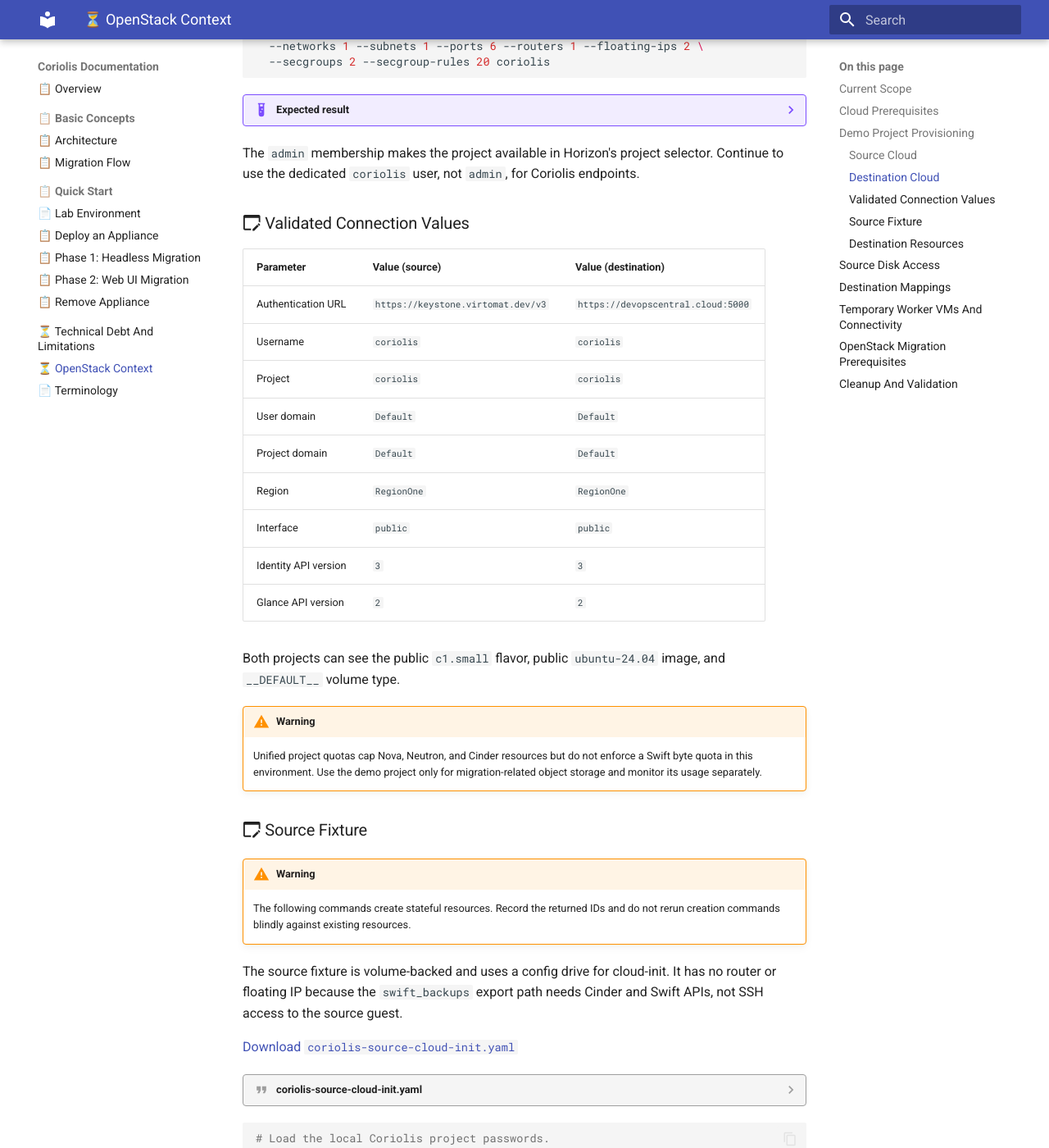
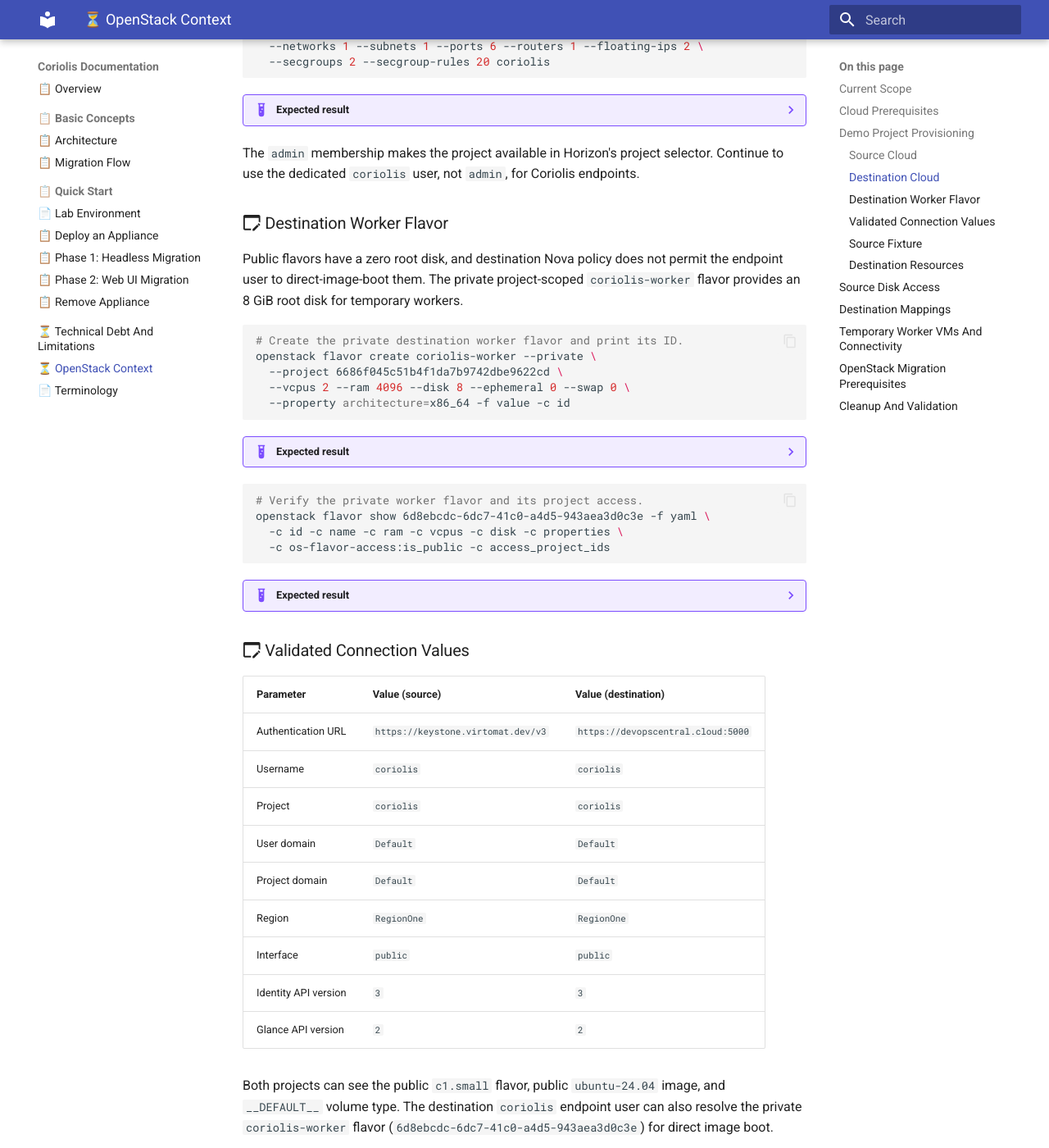
Before and after one commit to radumoisan/coriolis, an MkDocs documentation site: the page built from docs/openstack-provider.md, in a window 1280 px wide and 1400 px high, scrolled down 3459 px. Shown: the whole window at 82% size. Built offline with MkDocs 1.6.1 and Material for MkDocs 9.7.7, drawn with Linux system fonts in a browser that asks for light colours; some of the changed text lies outside the part shown.

Commit message:
Add private migration worker flavor

````diff
--- a/docs/assets/manifests/headless-migration.yaml
+++ b/docs/assets/manifests/headless-migration.yaml
@@ -19,14 +19,14 @@
       linux: "b480e10c-edc9-400a-8b70-49883cb68392"
     # Provider network option validated for the temporary migration worker.
     migr_network: "coriolis-destination-net"
-    # Validated flavor for the temporary migration worker.
-    migr_flavor_name: "c1.small"
+    # Validated private flavor for the temporary migration worker.
+    migr_flavor_name: "coriolis-worker"
+    # Boot the worker image directly on the flavor root disk.
+    migr_worker_boot_from_volume: false
     # Give the temporary worker a floating IP.
     migr_worker_use_fip: true
     # Validated floating-IP pool for the temporary worker.
     migr_fip_pool_name: "c5815350-3a4c-4a6a-a567-db9f0d6e5a19/08e4c993-ad01-49fe-ada4-050f7339984c"
-    # Worker volume type; __DEFAULT__ permits destination placement.
-    migr_worker_volume_type: "__DEFAULT__"
     # Validated security group for the temporary migration worker.
     security_groups:
       - "coriolis-worker-sg"
--- a/docs/openstack-provider.md
+++ b/docs/openstack-provider.md
@@ -205,6 +205,48 @@
 
 The `admin` membership makes the project available in Horizon's project selector. Continue to use the dedicated `coriolis` user, not `admin`, for Coriolis endpoints.
 
+### :material-application-edit-outline: Destination Worker Flavor
+
+Public flavors have a zero root disk, and destination Nova policy does not permit the endpoint user to direct-image-boot them. The private project-scoped `coriolis-worker` flavor provides an 8 GiB root disk for temporary workers.
+
+<!-- Create the private destination worker flavor and print its ID. -->
+```bash
+# Create the private destination worker flavor and print its ID.
+openstack flavor create coriolis-worker --private \
+  --project 6686f045c51b4f1da7b9742dbe9622cd \
+  --vcpus 2 --ram 4096 --disk 8 --ephemeral 0 --swap 0 \
+  --property architecture=x86_64 -f value -c id
+```
+
+??? example "Expected result"
+
+    ```text
+    6d8ebcdc-6dc7-41c0-a4d5-943aea3d0c3e
+    ```
+
+<!-- Verify the private worker flavor and its project access. -->
+```bash
+# Verify the private worker flavor and its project access.
+openstack flavor show 6d8ebcdc-6dc7-41c0-a4d5-943aea3d0c3e -f yaml \
+  -c id -c name -c ram -c vcpus -c disk -c properties \
+  -c os-flavor-access:is_public -c access_project_ids
+```
+
+??? example "Expected result"
+
+    ```yaml
+    access_project_ids:
+    - 6686f045c51b4f1da7b9742dbe9622cd
+    disk: 8
+    id: 6d8ebcdc-6dc7-41c0-a4d5-943aea3d0c3e
+    name: coriolis-worker
+    os-flavor-access:is_public: false
+    properties:
+      architecture: x86_64
+    ram: 4096
+    vcpus: 2
+    ```
+
 ### :material-application-edit-outline: Validated Connection Values
 
 | Parameter | Value (source) | Value (destination) |
@@ -219,7 +261,7 @@
 | Identity API version | `3` | `3` |
 | Glance API version | `2` | `2` |
 
-Both projects can see the public `c1.small` flavor, public `ubuntu-24.04` image, and `__DEFAULT__` volume type.
+Both projects can see the public `c1.small` flavor, public `ubuntu-24.04` image, and `__DEFAULT__` volume type. The destination `coriolis` endpoint user can also resolve the private `coriolis-worker` flavor (`6d8ebcdc-6dc7-41c0-a4d5-943aea3d0c3e`) for direct image boot.
 
 !!! warning
     Unified project quotas cap Nova, Neutron, and Cinder resources but do not enforce a Swift byte quota in this environment. Use the demo project only for migration-related object storage and monitor its usage separately.
@@ -541,7 +583,7 @@
 | Source workload | `coriolis-source-boot` (`596f5c90-13bf-4773-97ec-33384873e94e`), 8 GiB, `__DEFAULT__`, bootable at `/dev/vda`; `coriolis-source-vm` (`deb91e29-7901-466c-b799-90d439145ab6`), `ACTIVE`, `c1.small`, `192.168.240.196`, default security group, config drive, one volume; marker `CORIOLIS_SOURCE_MARKER=coriolis-source-fixture`; no router or floating IP. |
 | Destination project | `6686f045c51b4f1da7b9742dbe9622cd`; `coriolis-destination-net` (`8f3f9804-e2f0-48ec-a9a9-d78a98234a69`), `coriolis-destination-subnet` (`b8b4dc44-9b53-444a-8b9e-281e6ec29351`), `192.168.241.0/24`, gateway `192.168.241.1`, DHCP, DNS `1.1.1.1`. |
 | Destination access | Router `coriolis-destination-router` (`dac8f647-763d-4c31-be0c-fadea00e469c`) uses external network `ext_net_gts` (`c5815350-3a4c-4a6a-a567-db9f0d6e5a19`) and external subnet `08e4c993-ad01-49fe-ada4-050f7339984c`; floating-IP payload `c5815350-3a4c-4a6a-a567-db9f0d6e5a19/08e4c993-ad01-49fe-ada4-050f7339984c`. |
-| Destination worker | `coriolis-worker-sg` (`5f10c045-785c-4003-93a9-4b3527787da9`) with TCP/22 rule `1bbc103d-f302-4d0b-8710-fe42b7b057cd` from `89.34.101.238/32`; `coriolis-worker-key` fingerprint `66:12:9c:d6:3c:bd:c3:60:2e:60:dc:16:ad:ca:06:35`, private key `.openstack/coriolis-worker-key.pem` mode `0600`; destination image `b480e10c-edc9-400a-8b70-49883cb68392`, flavor `c1.small`, volume type `__DEFAULT__`. |
+| Destination worker | `coriolis-worker-sg` (`5f10c045-785c-4003-93a9-4b3527787da9`) with TCP/22 rule `1bbc103d-f302-4d0b-8710-fe42b7b057cd` from `89.34.101.238/32`; `coriolis-worker-key` fingerprint `66:12:9c:d6:3c:bd:c3:60:2e:60:dc:16:ad:ca:06:35`, private key `.openstack/coriolis-worker-key.pem` mode `0600`; destination image `b480e10c-edc9-400a-8b70-49883cb68392`; private flavor `coriolis-worker` (`6d8ebcdc-6dc7-41c0-a4d5-943aea3d0c3e`), 2 vCPUs, 4096 MiB RAM, 8 GiB root disk, `architecture=x86_64`, for direct image boot. |
 | Scoped sharing | RBAC policy `955f7fe7-596c-4aff-98fb-14877d442fb6`, `access_as_shared`, network `c5815350-3a4c-4a6a-a567-db9f0d6e5a19`, target project `6686f045c51b4f1da7b9742dbe9622cd`. |
 
 These validated values feed the [headless configuration](assets/manifests/headless-migration.yaml), including source and destination resource mappings.
--- a/docs/web-ui-migration.md
+++ b/docs/web-ui-migration.md
@@ -19,11 +19,11 @@
    **Expected outcome:** the destination cloud step appears with the instance inventory (disks and NICs) loaded.
 6. On the destination cloud step, pick `destination-openstack` from its **Select** dropdown and click **Next**.
    **Expected outcome:** the target options step appears.
-7. In the simple target options set: a unique **Title** (this run's notes), **Migration Flavor** `c1.small` (a searchable field), the Linux entry of the **Migration Image Map** to `ubuntu-24.04`, and **Migration Network** to `coriolis-destination-net`.
+7. In the simple target options set: a unique **Title** (this run's notes), **Migration Flavor** `coriolis-worker` (a searchable field), the Linux entry of the **Migration Image Map** to `ubuntu-24.04`, and **Migration Network** to `coriolis-destination-net`.
    **Expected outcome:** the form accepts every worker field.
-8. Expand the target options **Advanced** section. Set **Keypair Name** to `coriolis-worker-key`, **Security Groups** to `coriolis-worker-sg`, **Floating IP Pool** and **Migration Floating IP Pool Name** to `ext_net_gts/ext_subnet_gts`, and **Migration Worker Volume Type** to `__DEFAULT__`. Choose the IPv4 pool entry, not the IPv6 one.
+8. Expand the target options **Advanced** section. Set **Keypair Name** to `coriolis-worker-key`, **Security Groups** to `coriolis-worker-sg`, and **Floating IP Pool** and **Migration Floating IP Pool Name** to `ext_net_gts/ext_subnet_gts`. Choose the IPv4 pool entry, not the IPv6 one.
    **Expected outcome:** every advanced field is accepted and each pool selection resolves to an IPv4 network/subnet label.
-9. Set the tri-state toggles: both **Use Floating IP** and **Migration Worker Use FIP** to **Yes**, and **Preserve Fixed IPs** to **No**. The switch reads left = No, middle = not set, right = Yes; verify each displayed value, then click **Next**.
+9. Set the tri-state toggles: both **Use Floating IP** and **Migration Worker Use FIP** to **Yes**, and **Migration Worker Boot From Volume** and **Preserve Fixed IPs** to **No**. The switch reads left = No, middle = not set, right = Yes; verify each displayed value, then click **Next**.
    **Expected outcome:** each toggle's visible text matches its intended value.
 10. On the networks step, map `coriolis-source-net` to `coriolis-destination-net`; no interface may be left unmapped.
     **Expected outcome:** each source network has a destination mapping.
````
Also changed, not shown: 1 other file.
